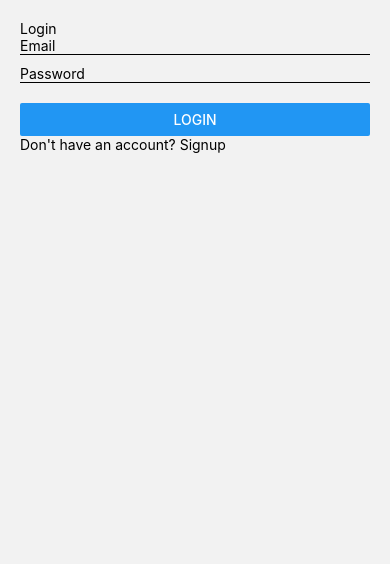
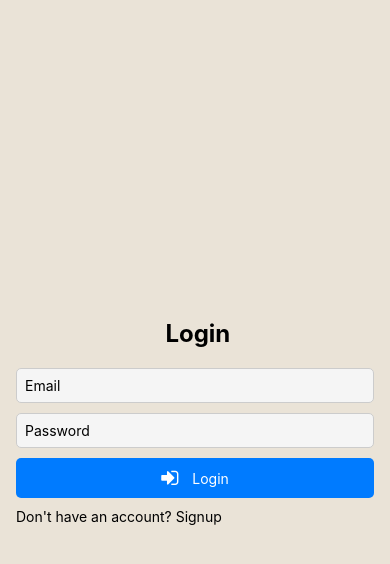
Before and after one commit to Blessieyy/travelapp, a React Native app: screen /Login in a window 390 px wide. Shown: the top 564 px of the page. Built offline with nearby package versions, Linux system fonts and the light colour scheme.

Commit message:
login update

```diff
--- a/App.js
+++ b/App.js
@@ -10,6 +10,8 @@ import ProfilePage from "./Pages/ProfilePage";
 import LocationSearch from "./Components/LocationSearch";
 import LoginScreen from "./Pages/LoginScreen";
 import SignupScreen from "./Pages/SignupScreen";
+
+
 const Stack = createStackNavigator();
 const Tab = createBottomTabNavigator();
 
@@ -26,7 +28,7 @@ const TabNavigator = () => (
 
         return <Icon name={iconName} size={size} color={color} />;
       },
-      tabBarActiveTintColor: "blue",
+      tabBarActiveTintColor: "brown",
       tabBarInactiveTintColor: "gray",
     })}
   >
--- a/Pages/LoginScreen.js
+++ b/Pages/LoginScreen.js
@@ -1,43 +1,86 @@
 import React, { useState } from "react";
-import { View, Text, TextInput, Button } from "react-native";
+import { View, Text, TextInput, StyleSheet, TouchableOpacity, Image } from "react-native";
 import { signInWithEmailAndPassword } from "firebase/auth";
 import { auth } from "../firebase/authConfig";
 import { useNavigation } from "@react-navigation/native";
+import Icon from 'react-native-vector-icons/FontAwesome';
+
 const LoginScreen = () => {
   const [email, setEmail] = useState("");
   const [password, setPassword] = useState("");
   const navigation = useNavigation();
+
   const handleLogin = async () => {
     try {
       const user = await signInWithEmailAndPassword(auth, email, password);
       console.log(user);
-
-      navigation.replace("Landing"); // Navigate to LandingPage on success
+      navigation.replace("Landing");
     } catch (error) {
       console.log(error);
     }
   };
+
   return (
-    <View style={{ padding: 20 }}>
-      <Text>Login</Text>
-      <TextInput
+    <View style={styles.container}>
+
+      <Text style={styles.head}> Login</Text>
+      <TextInput style={styles.input}
         placeholder="Email"
         value={email}
         onChangeText={setEmail}
-        style={{ borderBottomWidth: 1, marginBottom: 10 }}
       />
-      <TextInput
+      <TextInput style={styles.input}
         placeholder="Password"
         value={password}
         onChangeText={setPassword}
         secureTextEntry
-        style={{ borderBottomWidth: 1, marginBottom: 20 }}
       />
-      <Button title="Login" onPress={handleLogin} />
+      <TouchableOpacity style={styles.button} onPress={handleLogin}>
+        <Icon name="sign-in" size={20} color="#fff" />
+        <Text style={styles.buttonText}> Login</Text>
+      </TouchableOpacity>
       <Text onPress={() => navigation.navigate("Signup")}>
         Don't have an account? Signup
       </Text>
     </View>
   );
 };
+
+const styles = StyleSheet.create({
+  container: {
+    flex: 1,
+    justifyContent: "center",
+    padding: 16,
+    backgroundColor: "#EAE3D7",
+  },
+  head: {
+    fontSize: 24,
+    fontWeight: "bold",
+    marginBottom: 20,
+    textAlign: "center",
+  },
+  input: {
+    borderWidth: 1,
+    borderColor: "#ccc",
+    backgroundColor: "#f5f5f5",
+    borderRadius: 5,
+    padding: 8,
+    marginBottom: 10,
+
+  },
+  button: {
+    flexDirection: "row",
+    alignItems: "center",
+    justifyContent: "center",
+    backgroundColor: "#007BFF",
+    padding: 10,
+    borderRadius: 5,
+    marginBottom: 10,
+  },
+  buttonText: {
+    color: "#fff",
+    marginLeft: 10,
+  },
+});
+
 export default LoginScreen;
--- a/package.json
+++ b/package.json
@@ -10,6 +10,7 @@
   },
   "dependencies": {
     "@expo/metro-runtime": "~4.0.0",
+    "@react-native-community/blur": "^4.4.1",
     "@react-navigation/bottom-tabs": "^7.2.0",
     "@react-navigation/native": "^7.0.14",
     "@react-navigation/stack": "^7.1.1",
```
Also changed, not shown: assets/Images/4091164.jpg (added), 1 other file (tests, documents, lock files or other folders).
